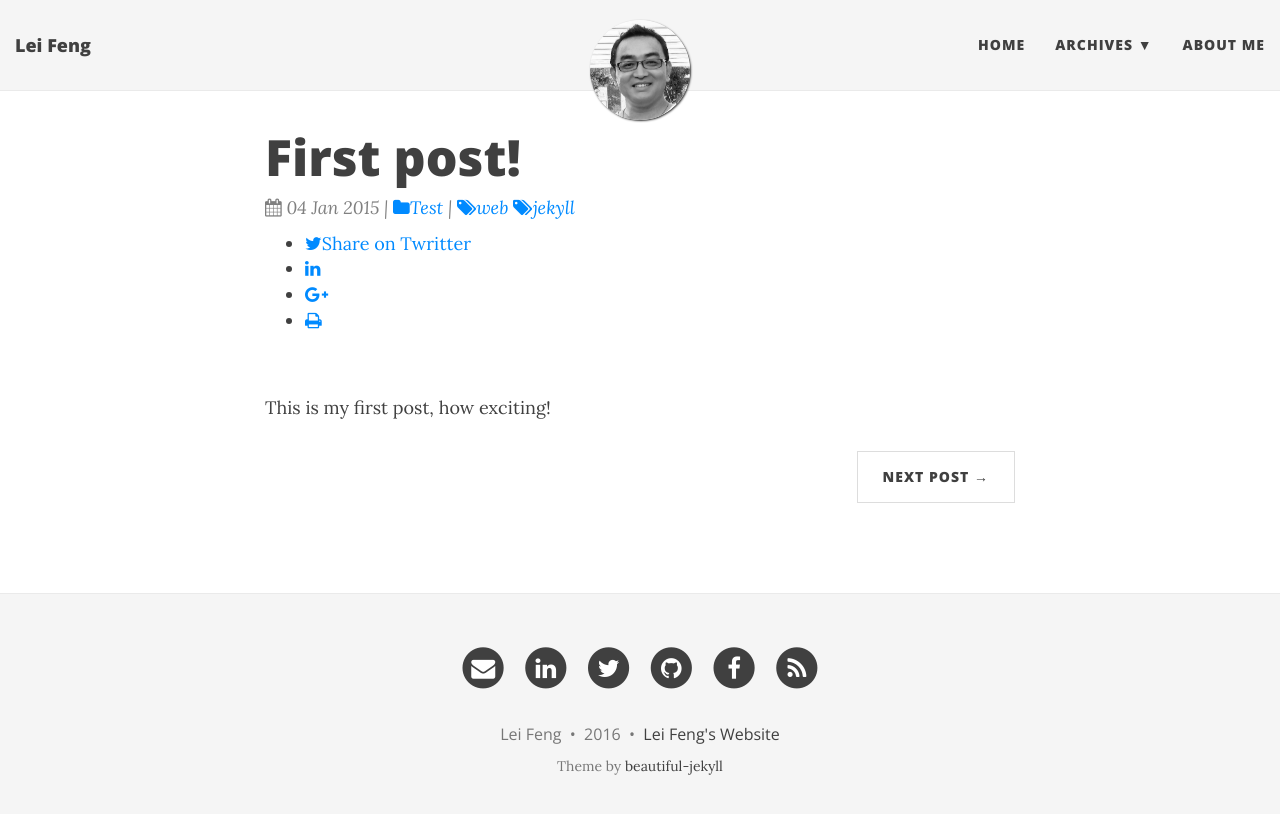
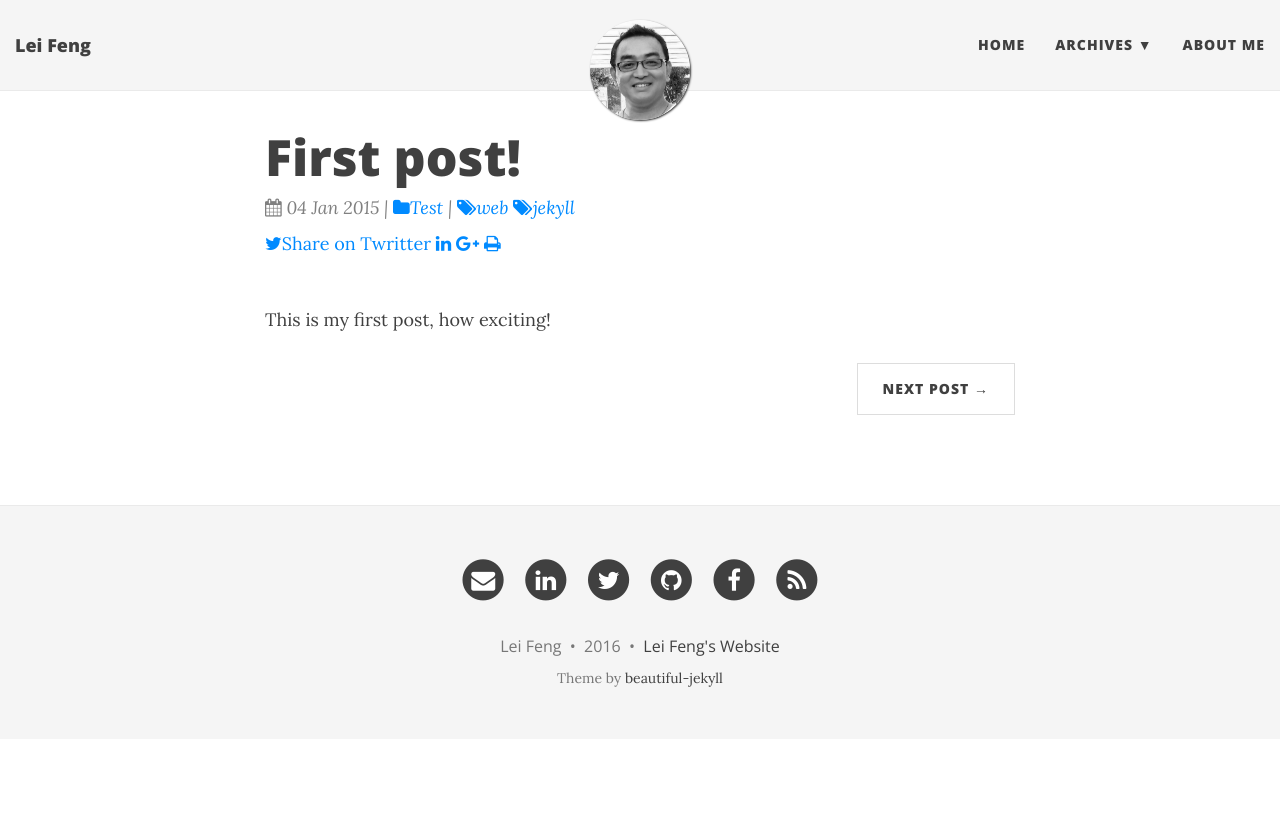
Before and after one commit to stonefl/stonefl.github.io, a Jekyll site: the page built from _posts/2015-01-04-first-post.md, in a window 1280 px wide. Shown: the top 814 px of the page. Built offline with Jekyll 4.4.1, drawn with Linux system fonts in a browser that asks for light colours; nearby versions of some CDN libraries; comment, search, counter and statistics services are not loaded.

Commit message:
Update page-meta-info.html

```diff
--- a/_includes/page-meta-info.html
+++ b/_includes/page-meta-info.html
@@ -18,20 +18,15 @@
 </div>
 
  <div class="social-icons">
-   <ul>
    <!--twitter-->
-    <li>
-      <a href="https://twitter.com/share?text={{ page.title }}&amp;url={{ site.url }}{{ page.url }}&amp;via={{ site.owner.twitter }}"  class="social-icons" target="_blank" title="Share on twitter"> <i class="fa fa-twitter meta"></i>Share on Twritter</a>
-    </li>
+  <a href="https://twitter.com/share?text={{ page.title }}&amp;url={{ site.url }}{{ page.url }}&amp;via={{ site.owner.twitter }}"  class="social-icons" target="_blank" title="Share on twitter"> <i class="fa fa-twitter meta"></i>Share on Twritter</a>
    <!--Linkedin-->
-    <li>
-     <a href="https://www.linkedin.com/shareArticle?mini=true&amp;url={{ site.url }}{{ page.url }}"  class="social-icons" target="_blank" title="Share on LinkedIn"> <i class="fa fa-linkedin"></i></a>
-    </li>
-    <li>
-     <a href="https://plus.google.com/share?url={{ site.url }}{{ page.url }}"  class="social-icons" target="_blank" title="Share on Google+"> <i class="fa fa-google-plus"></i></a>
-    </li>
-    <li>
-     <a href="javascript:window.print()" class="social-icons" title="Printer friendly format"><i class="fa fa-print"></i></a>
-    </li>
-   </ul>
+
+  <a href="https://www.linkedin.com/shareArticle?mini=true&amp;url={{ site.url }}{{ page.url }}"  class="social-icons" target="_blank" title="Share on LinkedIn"> <i class="fa fa-linkedin"></i></a>
+
+
+ <a href="https://plus.google.com/share?url={{ site.url }}{{ page.url }}"  class="social-icons" target="_blank" title="Share on Google+"> <i class="fa fa-google-plus"></i></a>
+
+<a href="javascript:window.print()" class="social-icons" title="Printer friendly format"><i class="fa fa-print"></i></a>
+
 </div>
```
